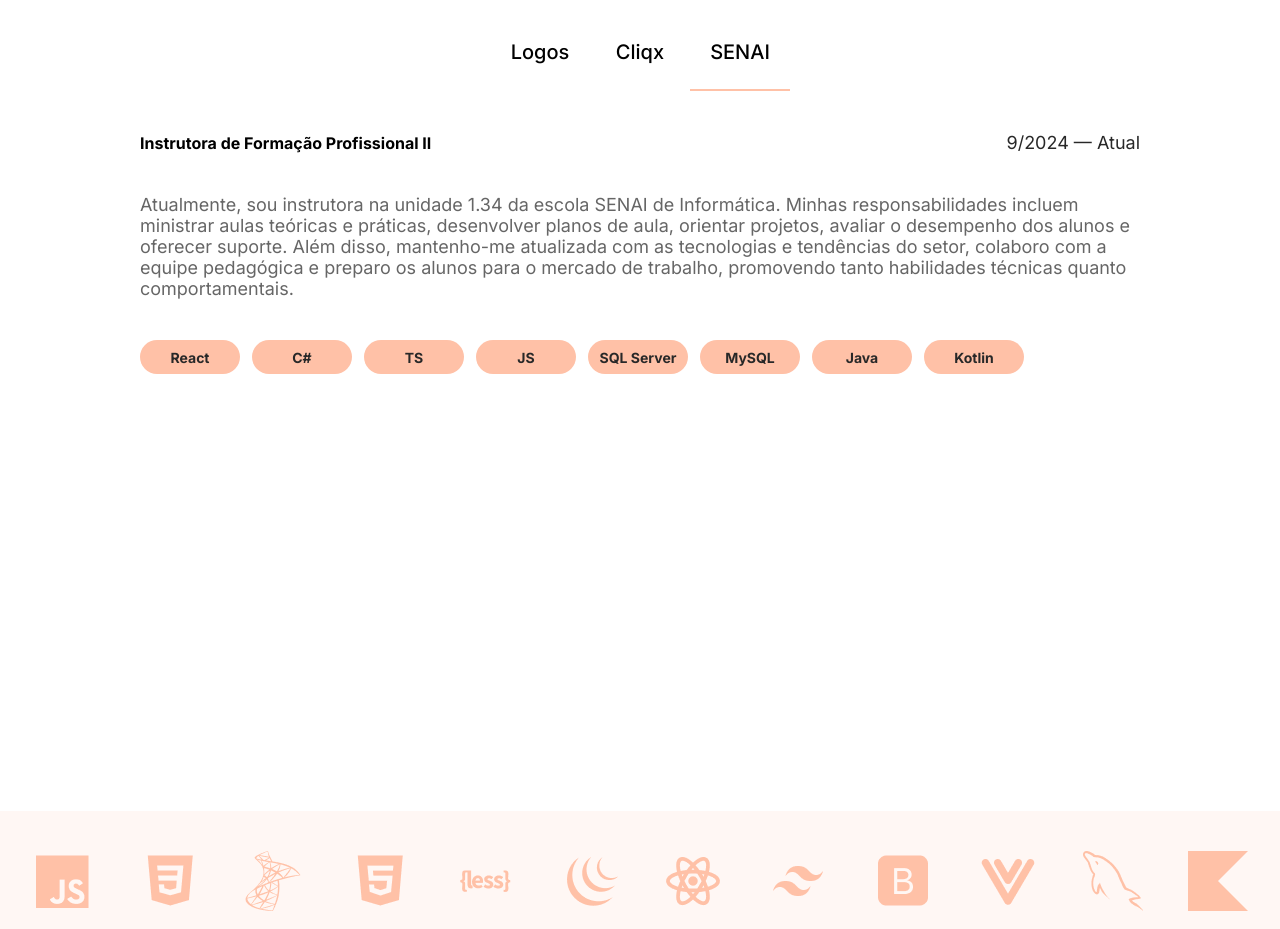
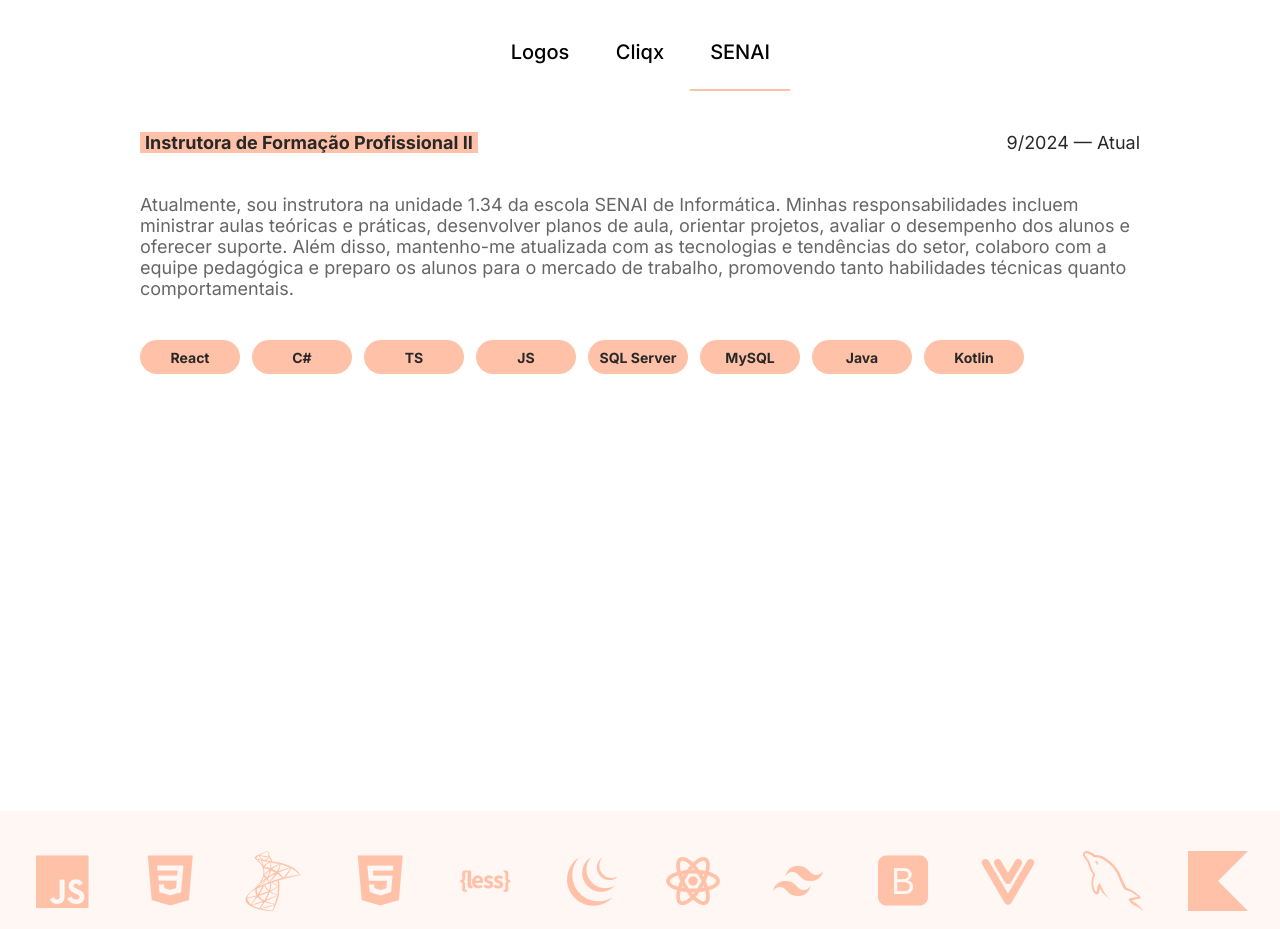
Before and after one commit to alexiamelhado18/portifolio_alexia, a Next.js app: page / in a window 1280 px wide. Shown: the part 1900-2829 px from the top of the page. Built offline with nearby package versions, Linux system fonts and the light colour scheme.

Commit message:
style: mudança de seletor

```diff
--- a/src/app/components/CardTrabalho/style.css
+++ b/src/app/components/CardTrabalho/style.css
@@ -6,7 +6,7 @@
     align-items: center;
     justify-content: space-between;
 }
-#section__experiencia>div:nth-child(2)>div:nth-child(2)>h2 {
+#section__experiencia>div:nth-child(2)>div:nth-child(2)>h4 {
     background-color: var(--cor1);
     padding: 0 5px;
     font-size: 18px;
```
